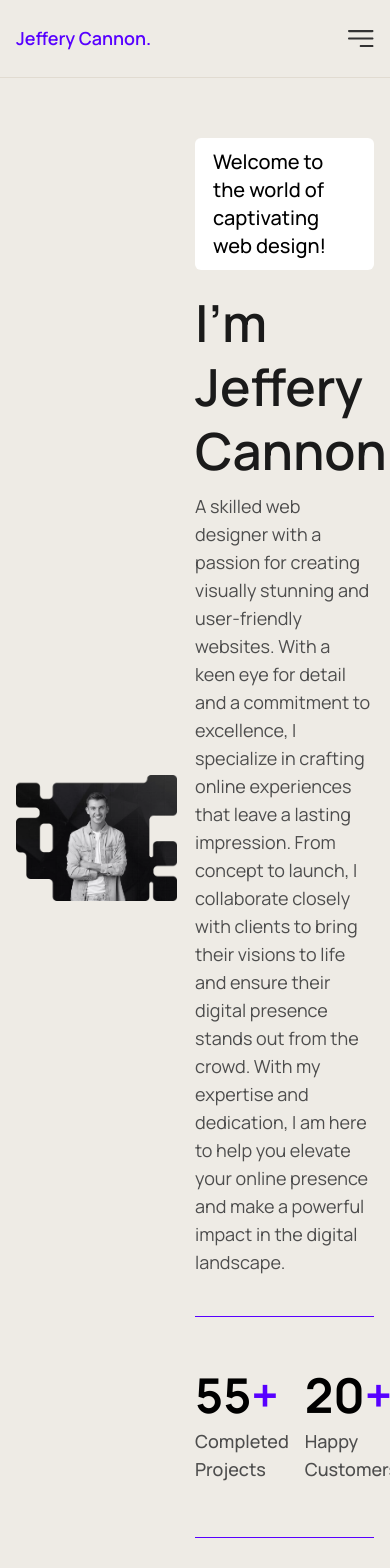
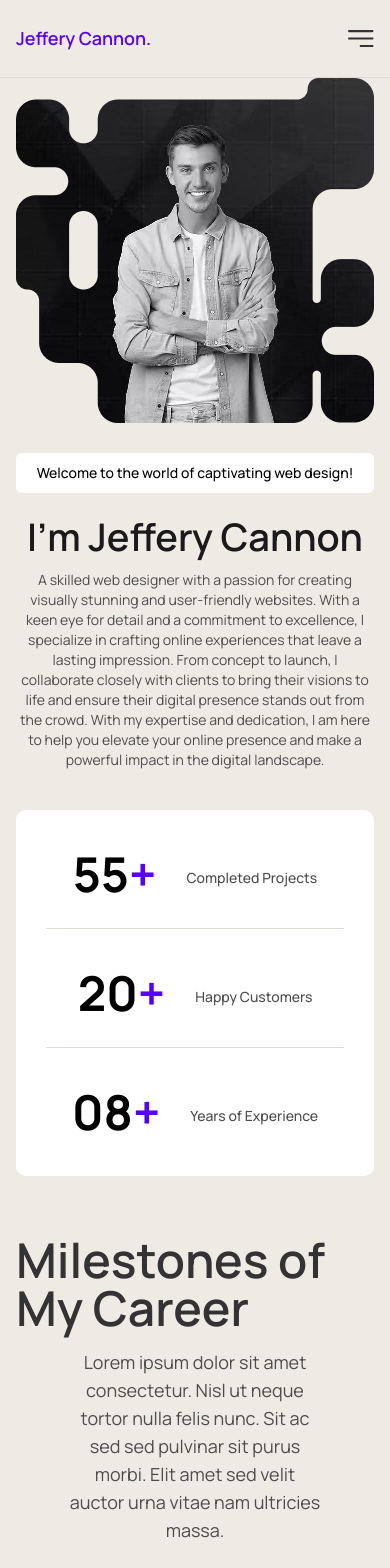
Before and after one commit to hakhan1999/Mohsin-Portfolio, a React (Vite) app: page /about-me in a window 390 px wide. Shown: the top 1568 px of the page. Built offline with nearby package versions, Linux system fonts and the light colour scheme.

Commit message:
personal details section mobile responsive done

```diff
--- a/src/components/Header.jsx
+++ b/src/components/Header.jsx
@@ -21,7 +21,10 @@ const Header = () => {
     <header className="container flex justify-between items-center py-8 max-sm:py-[1.531rem] border-b border-b-border relative">
       {/* Logo */}
       <div className="logo">
-        <NavLink className="text-primary text-2xl max-sm:text-lg font-semibold" to="/">
+        <NavLink
+          className="text-primary text-2xl max-sm:text-lg font-semibold"
+          to="/"
+        >
           Jeffery Cannon.
         </NavLink>
       </div>
--- a/src/components/about/PersonalDetails.jsx
+++ b/src/components/about/PersonalDetails.jsx
@@ -1,22 +1,29 @@
 const PersonalDetails = () => {
   return (
-    <section className="about-section container bottom-padded pt-15 flex justify-between">
-      <div className="col-1 w-[45%]">
-        <img
-          className="w-full"
-          src="/images/aboutImage.webp"
-          alt="About Image"
-        />
+    <section className="about-section container bottom-padded pt-15 max-sm:pt-0 flex justify-between max-sm:flex-col max-sm:gap-7.5">
+      <div className="col-1 w-[45%] max-sm:w-full">
+        <picture>
+          <source
+            srcSet="/images/aboutImageMobile.webp"
+            media="(max-width: 767px)"
+          />
+          <source srcSet="/images/aboutImage.webp" media="(min-width: 768px)" />
+          <img
+            className="w-full"
+            src="/images/aboutImage.webp"
+            alt="About Image"
+          />
+        </picture>
       </div>
-      <div className="col-2 w-[50%]">
+      <div className="col-2 w-[50%] max-sm:w-full">
         <div className="top">
-          <p className="text-xl font-medium py-2.5 px-4.5 rounded-md bg-white w-fit mb-5">
+          <p className="text-xl font-medium py-2.5 px-4.5 rounded-md bg-white w-fit mb-5 max-sm:text-sm max-sm:text-center max-sm:w-full">
             Welcome to the world of captivating web design!
           </p>
-          <h1 className="text-dark text-[3.2rem] font-semibold leading-tight">
+          <h1 className="text-dark text-[3.2rem] font-semibold leading-tight max-sm:text-[2.375rem] max-sm:text-center">
             I'm Jeffery Cannon
           </h1>
-          <p className="text-lg mt-2.5 mb-10 text-grey">
+          <p className="text-lg mt-2.5 mb-10 text-grey max-sm:text-center max-sm:text-sm">
             A skilled web designer with a passion for creating visually stunning
             and user-friendly websites. With a keen eye for detail and a
             commitment to excellence, I specialize in crafting online
@@ -27,24 +34,30 @@ const PersonalDetails = () => {
             presence and make a powerful impact in the digital landscape.
           </p>
         </div>
-        <div className="bottom flex items-center border-b border-t border-primary py-10 mt-10 gap-12.5">
-          <div className="counter w-[33.33%]">
+        <div className="bottom flex items-center border-b border-t border-primary py-10 mt-10 gap-12.5 max-sm:gap-10 max-sm:border-b-0 max-sm:border-t-0 max-sm:flex-col max-sm:bg-white max-sm:rounded-[10px] max-sm:px-7.5">
+          <div className="counter w-[33.33%] max-sm:w-full max-sm:flex max-sm:justify-center max-sm:gap-7.5 max-sm:items-center border-b border-b-border max-sm:pb-7.5">
             <h2 className="text-5xl font-bold">
               55<span className="text-primary">+</span>
             </h2>
-            <p className="text-lg mt-2 text-grey font-medium">Completed Projects</p>
+            <p className="text-lg mt-2 text-grey font-medium max-sm:text-sm">
+              Completed Projects
+            </p>
           </div>
-          <div className="counter w-[33.33%]">
+          <div className="counter w-[33.33%] max-sm:w-full max-sm:flex max-sm:justify-center max-sm:gap-7.5 max-sm:items-center border-b border-b-border max-sm:pb-7.5">
             <h2 className="text-5xl font-bold">
               20<span className="text-primary">+</span>
             </h2>
-            <p className="text-lg mt-2 text-grey font-medium">Happy Customers</p>
+            <p className="text-lg mt-2 text-grey font-medium max-sm:text-sm">
+              Happy Customers
+            </p>
           </div>
-          <div className="counter w-[33.33%]">
+          <div className="counter w-[33.33%] max-sm:w-full max-sm:flex max-sm:justify-center max-sm:gap-7.5 max-sm:items-center">
             <h2 className="text-5xl font-bold">
               08<span className="text-primary">+</span>
             </h2>
-            <p className="text-lg mt-2 text-grey font-medium">Years of Experience</p>
+            <p className="text-lg mt-2 text-grey font-medium max-sm:text-sm">
+              Years of Experience
+            </p>
           </div>
         </div>
       </div>
```
Also changed, not shown: public/images/aboutImageMobile.webp (added).
